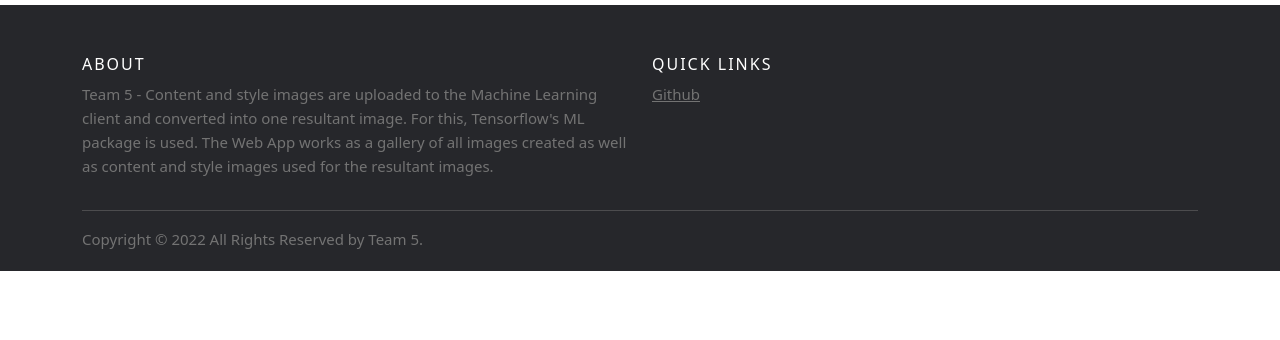
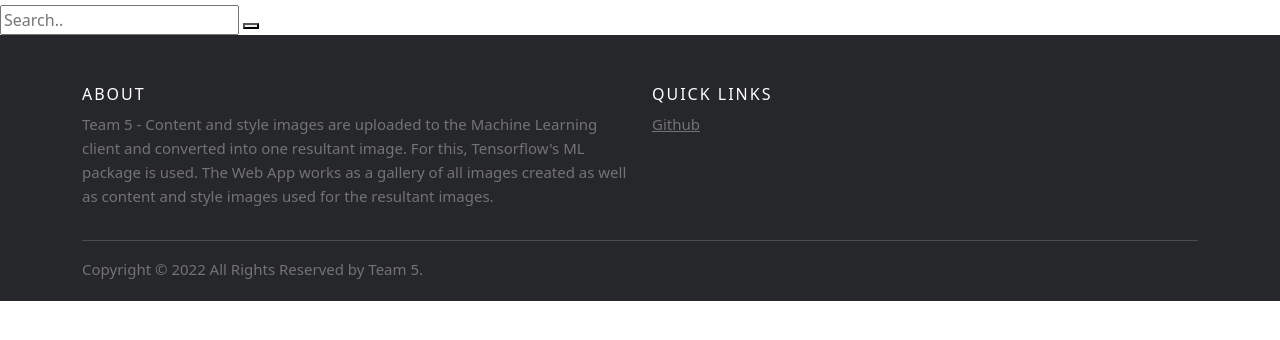
Before and after one commit to software-students-fall2022/final-project-project5-team5, a Flask app: template web-app/templates/index.html in a window 1280 px wide. Shown: the part 80-420 px from the top of the page. Run offline with Flask 2, Linux system fonts and the light colour scheme; the template is opened without the code that fills it, so the values that code supplies are empty.

Commit message:
search functionality

```diff
--- a/web-app/app.py
+++ b/web-app/app.py
@@ -42,9 +42,15 @@ def category(id):
     """
     try:
         print(id)
+        if(id==""):
+            return home()
         if(db.images.count_documents({'style': id}) == 0):
             return render_template('categorized.html', message="No images in database")
         return render_template('categorized.html', images=db.images.find({'style': id}),category=id)
     except:
         pass
     return render_template('index.html', message="No images retrieved, failure to perform find method on database") # render the home template
+
+@app.route('/search/', methods=['GET','POST'])
+def search():
+    return category(request.args.get("search"))
--- a/web-app/templates/categorized.html
+++ b/web-app/templates/categorized.html
@@ -14,6 +14,10 @@
             <h1 class="display-3 title">Transformation Process</h1>
         </header>
         <div class="screenDiv">
+          <form action="/search/">
+            <input type="text" placeholder="Search.." name="search">
+            <button type="submit"><i class="fa fa-search"></i></button>
+          </form>
             {% if message %}
             <h1 class="display-4 message">{{message}}</h1>
             {% endif %}
--- a/web-app/templates/index.html
+++ b/web-app/templates/index.html
@@ -12,7 +12,14 @@
         <header>
             <h1 class="display-3 title">Transformation Process</h1>
         </header>
+
         <div class="screenDiv">
+
+          <form action="/search/">
+            <input type="text" placeholder="Search.." name="search">
+            <button type="submit"><i class="fa fa-search"></i></button>
+          </form>
+
             {% if message %}
             <h1 class="display-4 message">{{message}}</h1>
             {% endif %}
```
